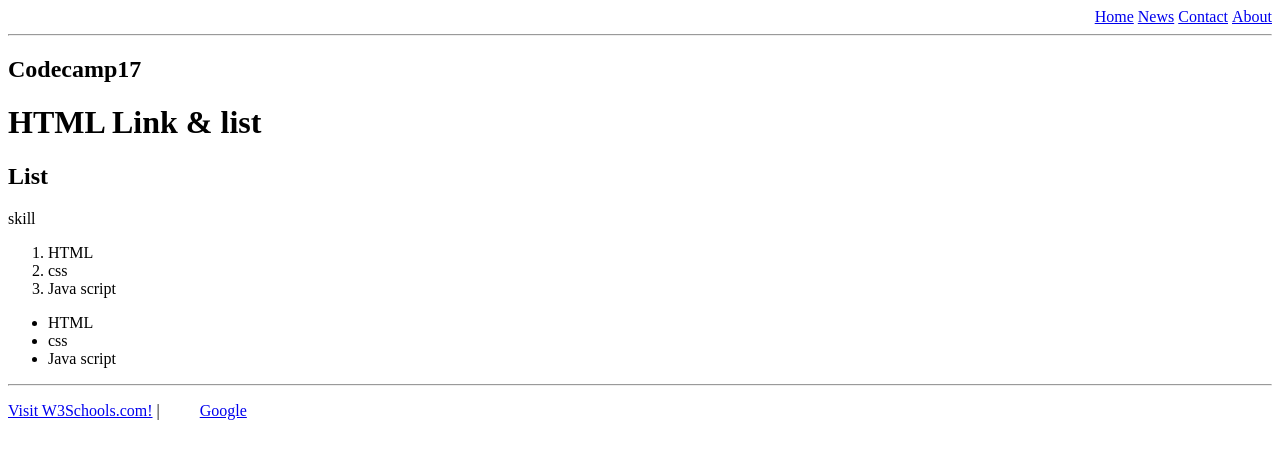
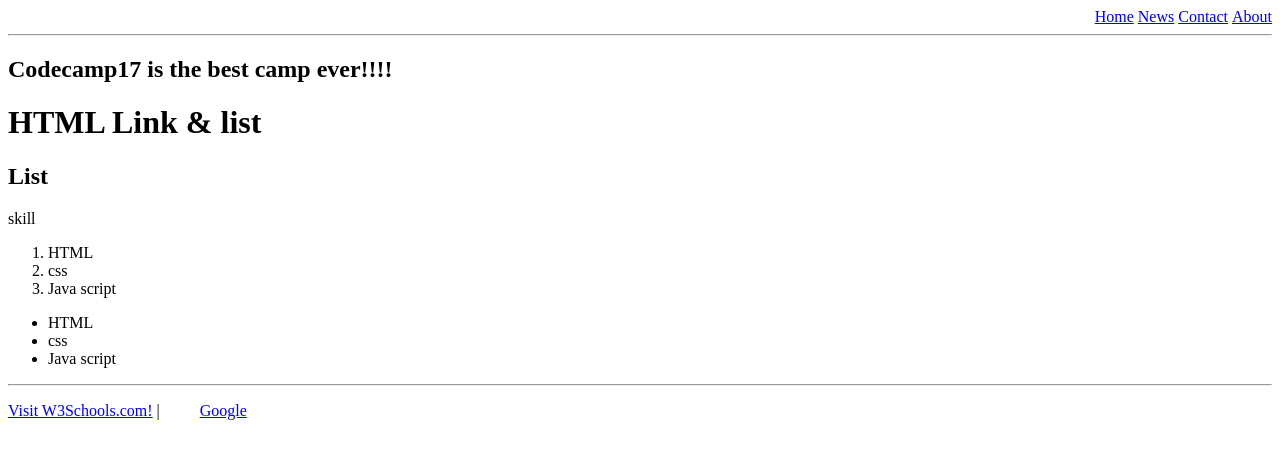
Before and after one commit to Jom-Noppawit/cc17_project02, a plain HTML site: page index.html in a window 1280 px wide. Drawn offline with Linux system fonts and the light colour scheme.

Commit message:
edit indx.html : add title

```diff
--- a/index.html
+++ b/index.html
@@ -14,7 +14,7 @@
         <li><a href="./about.html">About</a></li>
       </ul>
       <hr />
-      <h2>Codecamp17</h2>
+      <h2>Codecamp17 is the best camp ever!!!!</h2>
     <h1>HTML Link & list</h1>
     <h2>List</h2>
     <p>skill</p>
```
